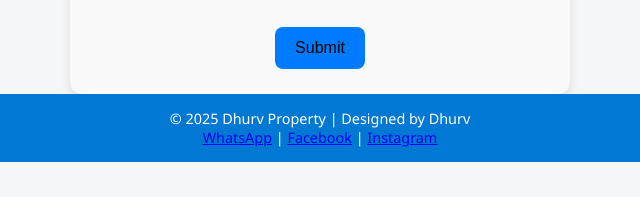
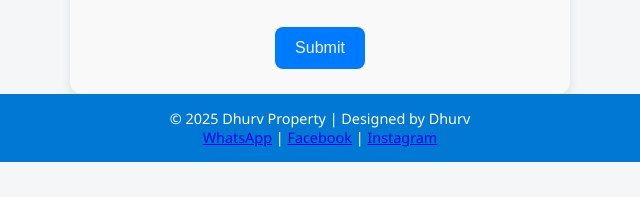
Before and after one commit to 18D19/realestate-website, a website: page index.html in a window 1280 px wide. Shown: the part 2294-2491 px from the top of the page, 320-960 px from the left. Drawn offline with Linux system fonts and the light colour scheme.

Commit message:
🚀 Auto-deploy update

```diff
--- a/style.css
+++ b/style.css
@@ -257,7 +257,7 @@ footer {
 
 .contact-form button {
   background-color: #007bff;
-  color: rgb(5, 5, 5);
+  color: rgb(246, 244, 244);
   border: none;
   padding: 12px 20px;
   border-radius: 8px;
```
